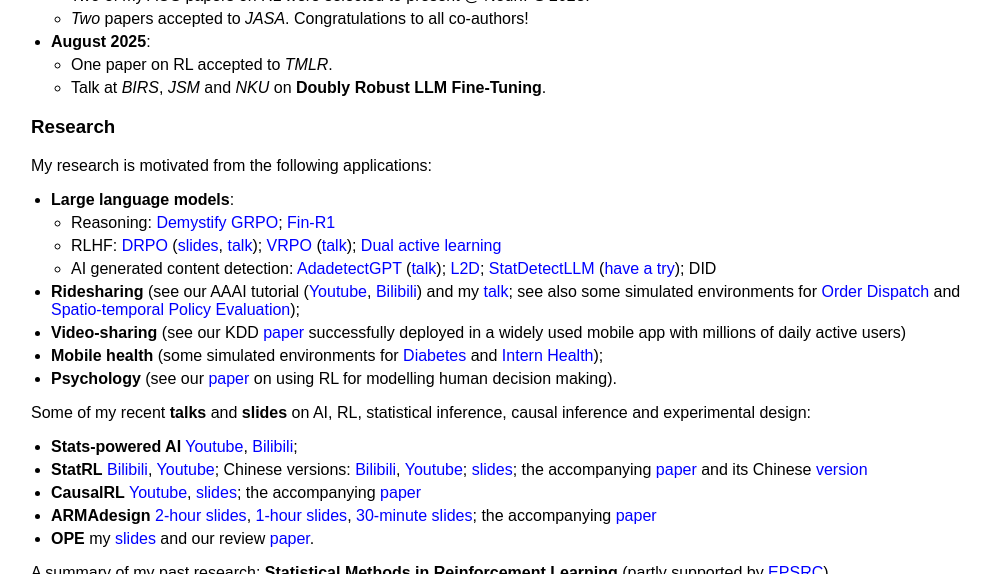
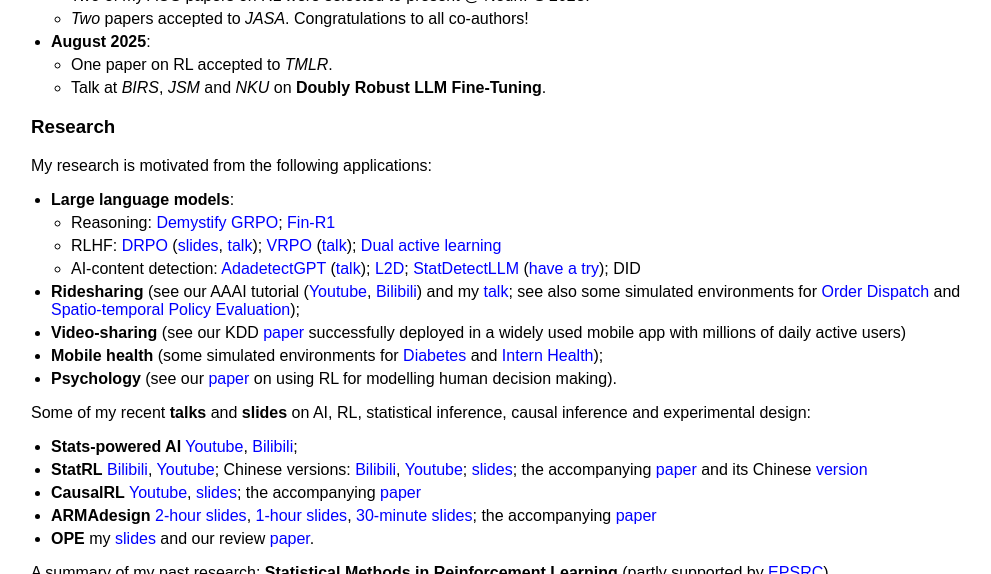
Before and after one commit to callmespring/callmespring.github.io, a Jekyll site: the page built from index.md, in a window 1280 px wide and 900 px high, scrolled down 1727 px, cut to the strip 0-574 px from the top of the window. Shown: the whole strip, without its empty margins (109-1100 px from the left). Built offline with Jekyll 4.4.1, drawn with Linux system fonts in a browser that asks for light colours.

Commit message:
Update index.md

```diff
--- a/index.md
+++ b/index.md
@@ -59,7 +59,7 @@
 * **Large language models**:
   - Reasoning: [Demystify GRPO](https://github.com/callmespring/callmespring.github.io/blob/master/paper/GRPO.pdf); [Fin-R1](https://arxiv.org/pdf/2503.16252)
   - RLHF: [DRPO](https://arxiv.org/pdf/2506.01183) ([slides](https://callmespring.github.io/slides/DRPO.pdf), [talk](https://www.bilibili.com/video/BV1xNuuzVEeD?spm_id_from=333.788.videopod.sections&vd_source=0ff25cf8645aa63231bec2428b94bf6f&p=3)); [VRPO](https://arxiv.org/pdf/2504.03784) ([talk](https://www.bilibili.com/video/BV17oMQzyEcC/?spm_id_from=333.337.search-card.all.click&vd_source=0ff25cf8645aa63231bec2428b94bf6f)); [Dual active learning](https://arxiv.org/abs/2410.02504)
-  - AI generated content detection: [AdadetectGPT](https://arxiv.org/pdf/2510.01268) ([talk](https://www.bilibili.com/video/BV1S7K9zwEgU/?spm_id_from=333.337.search-card.all.click)); [L2D](https://arxiv.org/abs/2601.21895); [StatDetectLLM](https://arxiv.org/pdf/2601.06586) ([have a try](https://huggingface.co/spaces/stats-powered-ai/StatDetectLLM)); DID
+  - AI-content detection: [AdadetectGPT](https://arxiv.org/pdf/2510.01268) ([talk](https://www.bilibili.com/video/BV1S7K9zwEgU/?spm_id_from=333.337.search-card.all.click)); [L2D](https://arxiv.org/abs/2601.21895); [StatDetectLLM](https://arxiv.org/pdf/2601.06586) ([have a try](https://huggingface.co/spaces/stats-powered-ai/StatDetectLLM)); DID
 * **Ridesharing** (see our AAAI tutorial ([Youtube](https://www.youtube.com/watch?v=LwShOYaRFqM&list=PLA_E7IjY9cw4aC4T8pnV3vl9wSA1461KV), [Bilibili](https://www.bilibili.com/video/BV1ZS9NYpEHg/?spm_id_from=333.788.recommend_more_video.-1&vd_source=0ff25cf8645aa63231bec2428b94bf6f
 )) and my [talk](https://www.bilibili.com/video/BV1yo4y1j7FU/?spm_id_from=333.337.search-card.all.click&vd_source=0ff25cf8645aa63231bec2428b94bf6f); see also some simulated environments for [Order Dispatch](https://github.com/callmespring/MDPOD) and [Spatio-temporal Policy Evaluation](https://github.com/RunzheStat/CausalMARL));
 * **Video-sharing** (see our KDD [paper](https://dl.acm.org/doi/pdf/10.1145/3580305.3599809)  successfully deployed in a widely used mobile app with millions of daily active users)
```
